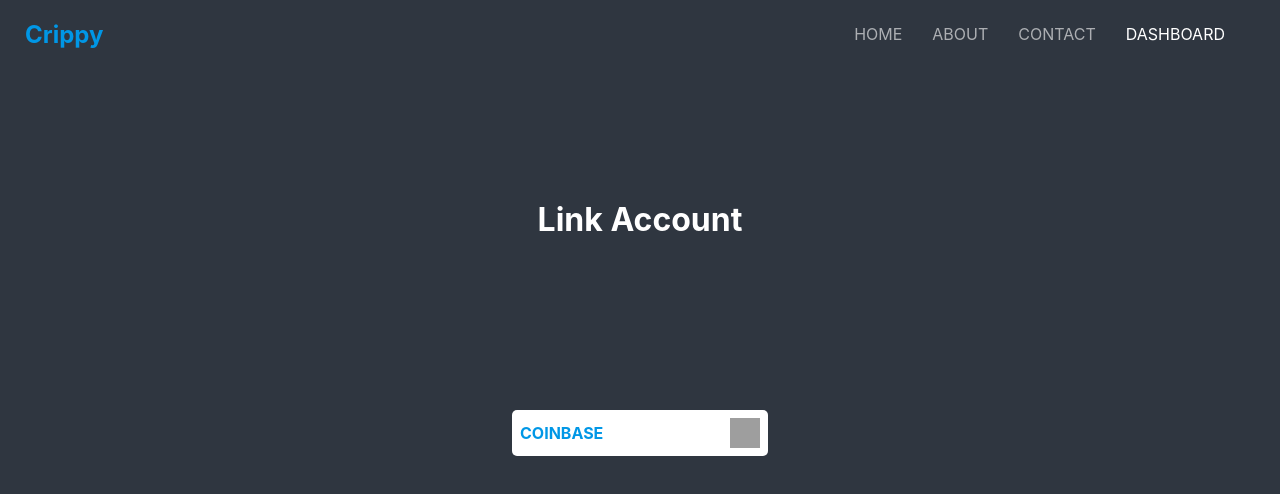
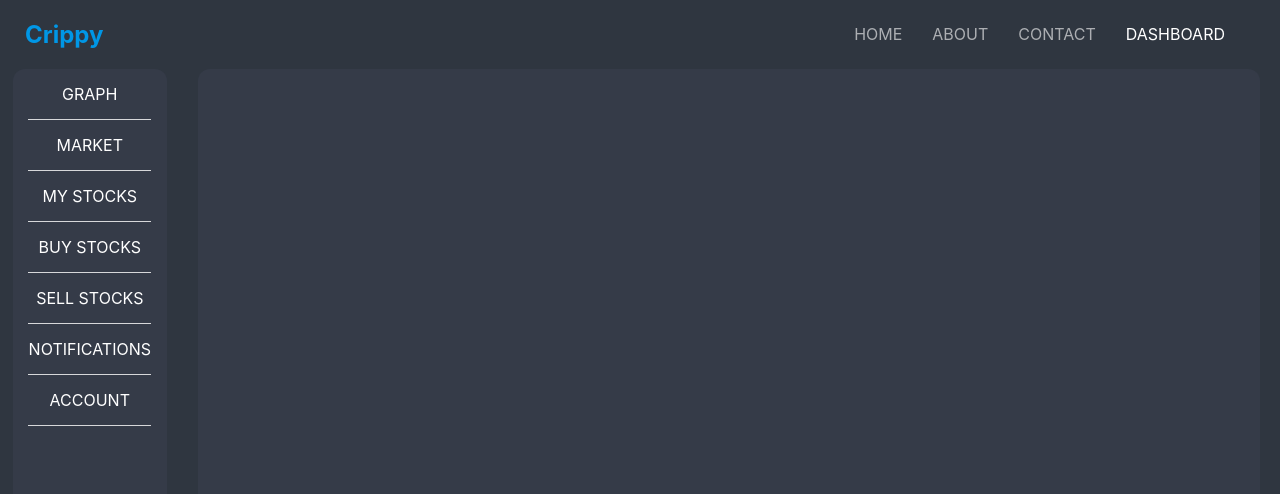
Before and after one commit to capuani-lucas/crippy, a Next.js app: page /dashboard in a window 1280 px wide. Shown: the top 494 px of the page. Built offline with nearby package versions, Linux system fonts and the light colour scheme; grey boxes are pictures that could not be loaded.

Commit message:
Add to dashboard layout

```diff
--- a/pages/components/dashboard/add-integration.tsx
+++ b/pages/components/dashboard/add-integration.tsx
@@ -6,7 +6,9 @@ export default function AddIntegration() {
   return (
     <div className={styles.add_integration}>
       <h1>Link Account</h1>
-
+      <span className={styles.small_text}>Click one of the options below to begin</span>
+      <br></br>
+      <span className={styles.small_text}>You will be able to add more in your settings later</span>
       <div className={styles.add_integration_buttons}>
           <div className={styles.add_coinbase_button} onClick={() => location.href="/test"}>
                 <span>COINBASE</span>
--- a/pages/components/global/nav-bar.module.css
+++ b/pages/components/global/nav-bar.module.css
@@ -1,9 +1,8 @@
-
 .nav_container {
 	display: flex;
 	justify-content: space-between;
 	align-items: center;
-    position: fixed;
+	position: sticky;
 	top: 0;
 	width: 100%;
 	background-color: #2f3640;
@@ -12,6 +11,7 @@
 .nav_logo {
 	padding-left: 25px;
 	color: #0097e6;
+	cursor: pointer;
 }
 
 .nav_links {
@@ -22,17 +22,17 @@
 	padding-left: 15px;
 	padding-right: 15px;
 	opacity: 0.6;
-    transition: transform 0.5s;
+	transition: 0.5s;
 	color: white;
 }
 
 .nav_link:hover {
-    opacity: 1.0;
-    transform: scale(1.1);
+	opacity: 1;
+	transform: scale(1.2);
 }
 
 .active {
-    opacity: 1.0;
+	opacity: 1;
 }
 
 .burger_menu {
@@ -83,7 +83,6 @@
 }
 
 @media only screen and (max-width: 800px) {
-
 	.nav_links {
 		display: none;
 	}
@@ -91,5 +90,4 @@
 	.burger_menu {
 		display: inline;
 	}
-
 }
--- a/pages/components/global/nav-bar.tsx
+++ b/pages/components/global/nav-bar.tsx
@@ -1,4 +1,5 @@
 import Link from "next/link";
+import Router from "next/router";
 import  styles from "./nav-bar.module.css";
 import { useState } from "react";
 
@@ -6,8 +7,6 @@ import { FontAwesomeIcon } from "@fortawesome/react-fontawesome";
 import { library } from "@fortawesome/fontawesome-svg-core";
 
 import { faBars, faArrowRight} from "@fortawesome/free-solid-svg-icons";
-
-
 
 library.add(faBars, faArrowRight);
 
@@ -28,7 +27,6 @@ export default function NavBar({ ...props }) {
 
   const [menuShowing, setMenuShowing] = useState(false);
 
-  // TODO: Add responsiveness to navbar
 
   return (
 
@@ -50,7 +48,7 @@ export default function NavBar({ ...props }) {
     </div>
 
     <div className={styles.nav_container}>
-      <h2 className={styles.nav_logo}>Crippy</h2>
+      <h2 className={styles.nav_logo} onClick={() => Router.push("/")}>Crippy</h2>
 
       <div className={styles.burger_menu} onClick={() => setMenuShowing(true)}>
         <FontAwesomeIcon icon={['fas', 'bars']}  size="2x" />
--- a/pages/dashboard.tsx
+++ b/pages/dashboard.tsx
@@ -4,9 +4,18 @@ import styles from "../styles/Dashboard.module.css";
 import TopBar from "./components/dashboard/top-bar";
 import AddIntegration from "./components/dashboard/add-integration";
 
-export default function Dashboard () {
+export default function Dashboard() {
+	const noIntegrations = false;
 
-    const noIntegrations = true;
+	const sideBarOptions = [
+		"graph",
+		"market",
+		"my stocks",
+		"buy stocks",
+		"sell stocks",
+		"notifications",
+		"account",
+	];
 
 	if (noIntegrations) {
 		return (
@@ -14,18 +23,29 @@ export default function Dashboard () {
 				<NavBar active="dashboard"></NavBar>
 				<AddIntegration></AddIntegration>
 			</div>
-        )
+		);
 	}
 
 	return (
 		<div>
+			<NavBar active="dashboard"></NavBar>
 
 			<div className={styles.wrapper}>
+				<div className={styles.left_side}>
+					{sideBarOptions.map((v, index) => {
+						return (
+							<div key={index}>
+								<span className={styles.left_side_option}>
+									{v.toUpperCase()}
+								</span>
+								<div className={styles.separator}></div>
+							</div>
+						);
+					})}
 				</div>
 
-
+				<div className={styles.right_side}></div>
 			</div>
-    )
-
-
+		</div>
+	);
 }
--- a/styles/Dashboard.module.css
+++ b/styles/Dashboard.module.css
@@ -1,18 +1,13 @@
-
-.wrapper {
-    width: 80%;
-    margin: auto;
-    margin-top: 100px;
-}
-
 .test {
 	text-align: center;
 	background-color: #353b48;
 	border-radius: 10px;
 }
 
+/* * Initial dashboard  */
+
 .add_integration {
-    margin-top: 200px;
+	margin-top: 50px;
 	text-align: center;
 	height: 100%;
 }
@@ -23,7 +18,7 @@
 
 .add_integration_buttons {
 	width: 20%;
-    padding-top: 150px;
+	padding-top: 100px;
 	margin: auto;
 }
 
@@ -35,6 +30,11 @@
 	border-radius: 5px;
 	padding: 8px;
 	cursor: pointer;
+	transition: transform 0.5s;
+}
+
+.add_coinbase_button:hover {
+	transform: scale(1.2);
 }
 
 .add_coinbase_button img {
@@ -47,8 +47,61 @@
 	font-weight: bold;
 }
 
+.small_text {
+	color: white;
+}
+
+/* * Dashboard css  */
+
+.wrapper {
+	height: 100vh;
+	width: 100%;
+}
+
+.left_side {
+	text-align: center;
+	width: 12%;
+	float: left;
+	height: 80vh;
+	background-color: #353b48;
+	border-radius: 12px;
+	margin-left: 13px;
+	position: fixed;
+	top: 72;
+}
+
+.left_side_option {
+	display: block;
+	color: white;
+	padding: 15px;
+	cursor: pointer;
+	transition: 0.3s;
+}
+
+.left_side_option:hover {
+	background-color: rgba(0, 0, 0, 0.2);
+}
+
+.separator {
+	height: 1px;
+	width: 80%;
+	background-color: white;
+	margin: auto;
+	opacity: 0.8;
+}
+
+.right_side {
+	min-height: 80vh;
+	width: 83%;
+	float: right;
+	background-color: #353b48;
+	margin-right: 20px;
+	border-radius: 12px;
+}
+
+/* * Media queries  */
+
 @media only screen and (max-width: 1100px) {
-
 	.add_integration {
 		margin-top: 100px;
 	}
@@ -58,10 +111,18 @@
 		width: 40%;
 	}
 
+	.left_side {
+		display: none;
+	}
+
+	.right_side {
+		float: none;
+		width: 95%;
+		margin: auto;
+	}
 }
 
 @media only screen and (max-width: 500px) {
-
 	.add_integration {
 		margin-top: 100px;
 	}
@@ -70,5 +131,4 @@
 		padding-top: 100px;
 		width: 70%;
 	}
-
 }
```
Lines whose indentation alone changed are shown as unchanged.
